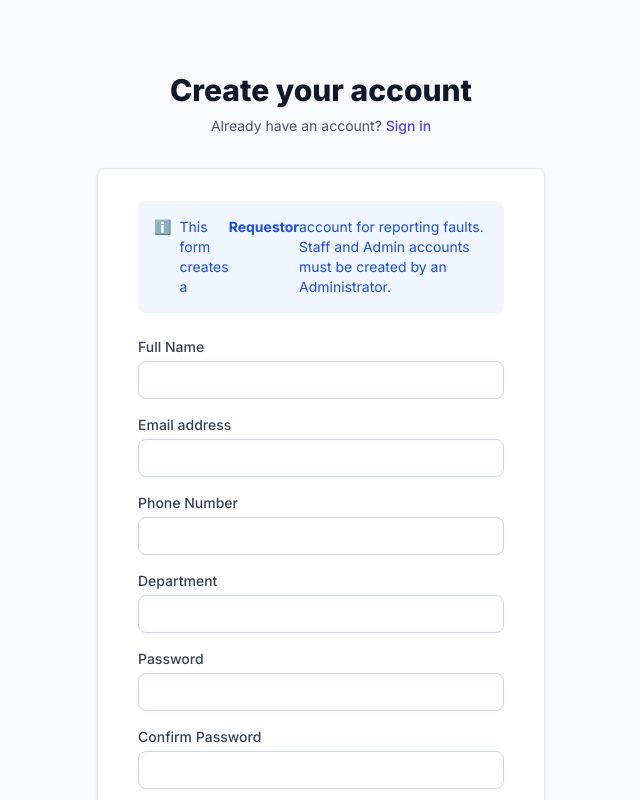
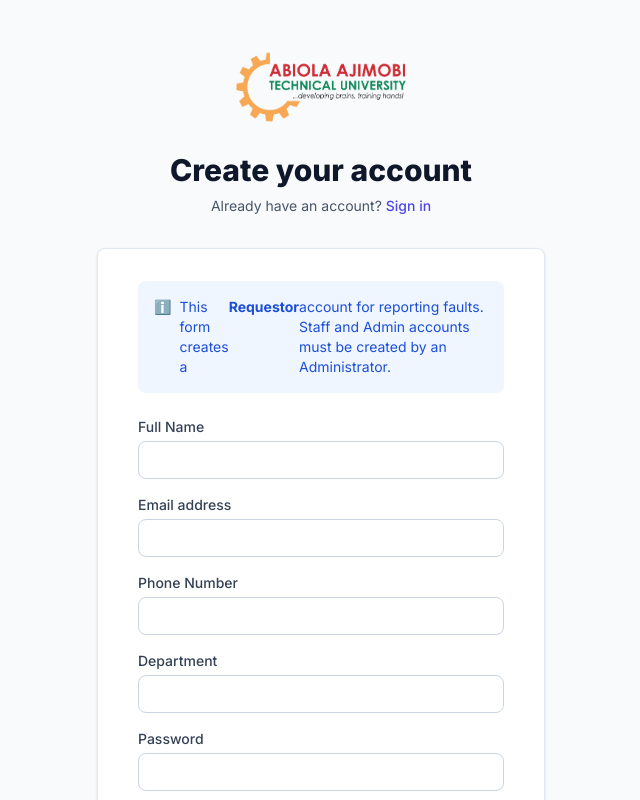
Before and after one commit to Dammiiu/Afolabi_CMMS_Project, a React (Vite) app in the folder frontend/: page /register in a window 1280 px wide. Shown: the top 800 px of the page, without its empty margins (319-959 px from the left). Built offline with nearby package versions, Linux system fonts and the light colour scheme; no server answers.

Commit message:
Fix blank page bug on Inventory/Locations and add logo to Auth pages

```diff
--- a/frontend/src/api/inventory.ts
+++ b/frontend/src/api/inventory.ts
@@ -1,7 +1,7 @@
 import api from './client';
 import { InventoryItem, PaginatedResponse, InventoryTransaction } from '../types';
 
-export const getInventory = (params?: any): Promise<PaginatedResponse<InventoryItem>> =>
+export const getInventory = (params?: any): Promise<InventoryItem[]> =>
   api.get('/inventory', { params });
 
 export const getInventoryItem = (id: number): Promise<InventoryItem> =>
--- a/frontend/src/api/locations.ts
+++ b/frontend/src/api/locations.ts
@@ -1,7 +1,7 @@
 import api from './client';
 import { Location, PaginatedResponse } from '../types';
 
-export const getLocations = (params?: any): Promise<PaginatedResponse<Location>> =>
+export const getLocations = (params?: any): Promise<Location[]> =>
   api.get('/locations', { params });
 
 export const getLocation = (id: number): Promise<Location> =>
--- a/frontend/src/pages/admin/LocationManagement.tsx
+++ b/frontend/src/pages/admin/LocationManagement.tsx
@@ -8,7 +8,7 @@ const LocationManagement = () => {
   const [locations, setLocations] = useState<Location[]>([]);
 
   useEffect(() => {
-    getLocations().then(res => setLocations(res.items)).catch(console.error);
+    getLocations().then(res => setLocations(res)).catch(console.error);
   }, []);
 
   const cols: Column<Location>[] = [
--- a/frontend/src/pages/auth/LoginPage.tsx
+++ b/frontend/src/pages/auth/LoginPage.tsx
@@ -29,7 +29,8 @@ const LoginPage = () => {
       <div className="flex-1 flex flex-col justify-center py-12 px-4 sm:px-6 lg:flex-none lg:px-20 xl:px-24">
         <div className="mx-auto w-full max-w-sm lg:w-96">
           <div>
-            <h2 className="mt-6 text-3xl font-extrabold text-slate-900">Sign in to AATU CMMS</h2>
+            <img src="/logo.png" alt="Abiola Ajimobi Technical University" className="h-20 w-auto mb-6" />
+            <h2 className="text-3xl font-extrabold text-slate-900">Sign in to AATU CMMS</h2>
             <p className="mt-2 text-sm text-slate-600">
               Or{' '}
               <Link to="/register" className="font-medium text-primary-600 hover:text-primary-500">
--- a/frontend/src/pages/auth/RegisterPage.tsx
+++ b/frontend/src/pages/auth/RegisterPage.tsx
@@ -41,8 +41,9 @@ const RegisterPage = () => {
 
   return (
     <div className="min-h-screen flex bg-slate-50 flex-col justify-center py-12 sm:px-6 lg:px-8">
-      <div className="sm:mx-auto sm:w-full sm:max-w-md">
-        <h2 className="mt-6 text-center text-3xl font-extrabold text-slate-900">Create your account</h2>
+      <div className="sm:mx-auto sm:w-full sm:max-w-md flex flex-col items-center">
+        <img src="/logo.png" alt="Abiola Ajimobi Technical University" className="h-20 w-auto mb-2" />
+        <h2 className="mt-4 text-center text-3xl font-extrabold text-slate-900">Create your account</h2>
         <p className="mt-2 text-center text-sm text-slate-600">
           Already have an account?{' '}
           <Link to="/login" className="font-medium text-primary-600 hover:text-primary-500">
--- a/frontend/src/pages/requestor/NewRequest.tsx
+++ b/frontend/src/pages/requestor/NewRequest.tsx
@@ -31,7 +31,7 @@ const NewRequest = () => {
   const { addToast } = useToast();
 
   useEffect(() => {
-    getLocations().then(res => setLocations(res as unknown as Location[])).catch(console.error);
+    getLocations().then(res => setLocations(res)).catch(console.error);
   }, []);
 
   const handleSubmit = async (e: React.FormEvent) => {
--- a/frontend/src/pages/supervisor/Inventory.tsx
+++ b/frontend/src/pages/supervisor/Inventory.tsx
@@ -32,7 +32,7 @@ const Inventory = () => {
   const fetchInventory = () => {
     setLoading(true);
     getInventory()
-      .then((res) => setItems(res.items))
+      .then((res) => setItems(res))
       .catch((err) => console.error(err))
       .finally(() => setLoading(false));
   };
```
